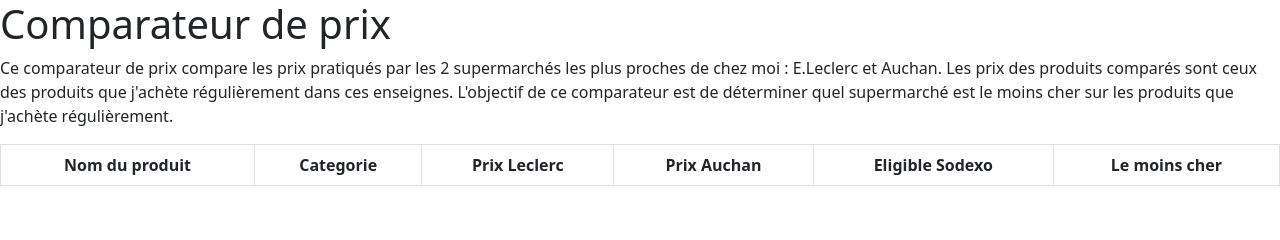
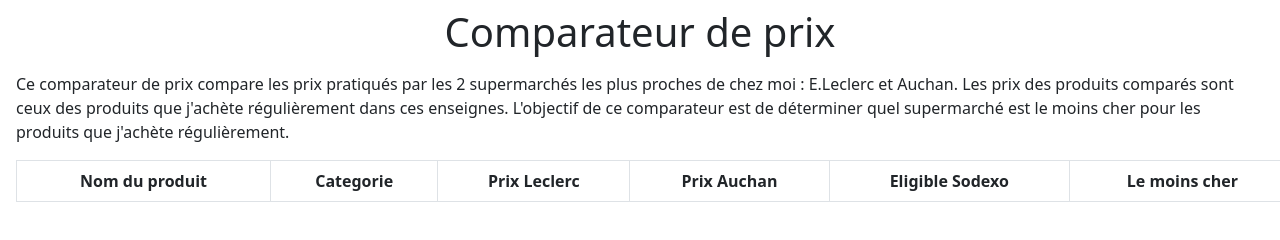
Before and after one commit to anthirion/PriceComparator, a plain HTML site: page website/index.html in a window 1280 px wide. Drawn offline with nearby package versions, Linux system fonts and the light colour scheme; no server answers.

Commit message:
chore: ajout de style avec bootstrap

```diff
--- a/website/index.html
+++ b/website/index.html
@@ -13,15 +13,15 @@
 		<script src="script.js" type="module"></script>
 	</head>
 	<body>
-		<h1>Comparateur de prix</h1>
-		<p>
+		<h1 class="m-2 text-center">Comparateur de prix</h1>
+		<p class="m-3 text-justify">
 			Ce comparateur de prix compare les prix pratiqués par les 2 supermarchés
 			les plus proches de chez moi : E.Leclerc et Auchan. Les prix des produits
 			comparés sont ceux des produits que j'achète régulièrement dans ces
 			enseignes. L'objectif de ce comparateur est de déterminer quel supermarché
-			est le moins cher sur les produits que j'achète régulièrement.
+			est le moins cher pour les produits que j'achète régulièrement.
 		</p>
-		<table class="table table-striped table-bordered">
+		<table class="m-3 table table-striped table-bordered">
 			<thead>
 				<tr class="text-center">
 					<th>Nom du produit</th>
```
